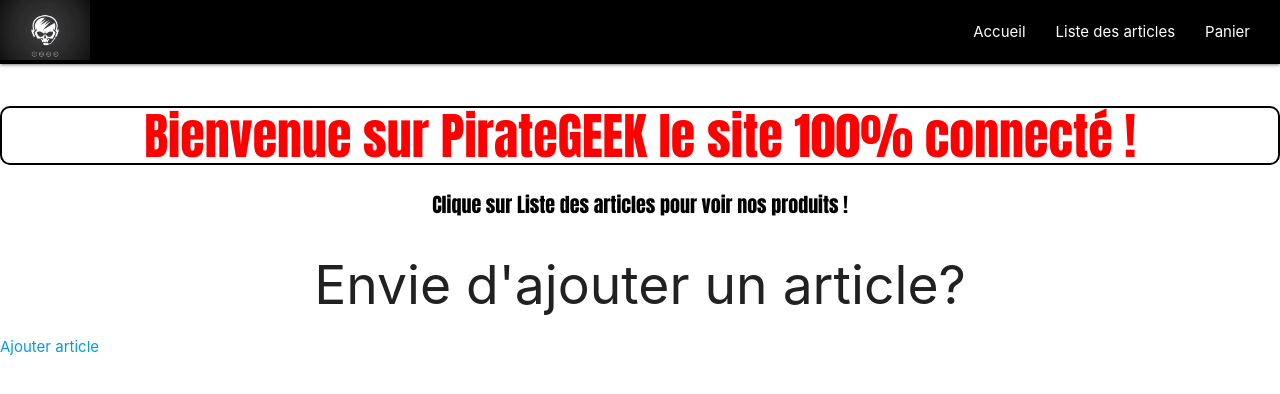
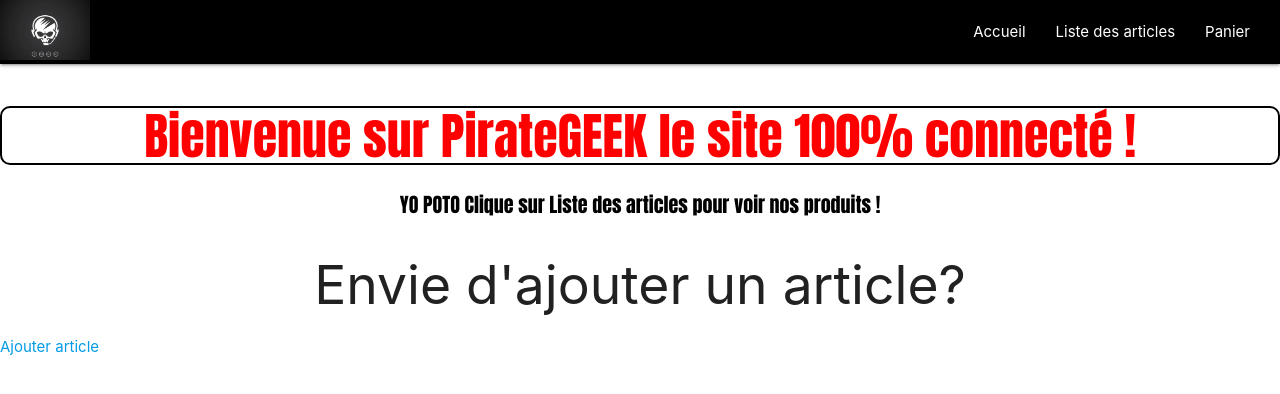
Before and after one commit to Initials31/apsidiscountAngular, an Angular app: page / in a window 1280 px wide. Shown: the top 394 px of the page. Built offline with nearby package versions, Linux system fonts and the light colour scheme.

Commit message:
modification accueil

```diff
--- a/src/app/accueil/accueil.component.html
+++ b/src/app/accueil/accueil.component.html
@@ -1,6 +1,6 @@
 <h1 class="h1">Bienvenue sur PirateGEEK le site 100% connecté !</h1>
 
-<div class="p1">Clique sur Liste des articles pour voir nos produits !</div>
+<div class="p1">YO POTO Clique sur Liste des articles pour voir nos produits !</div>
 
 <h2 class="h2">Envie d'ajouter un article?</h2>
 
```
